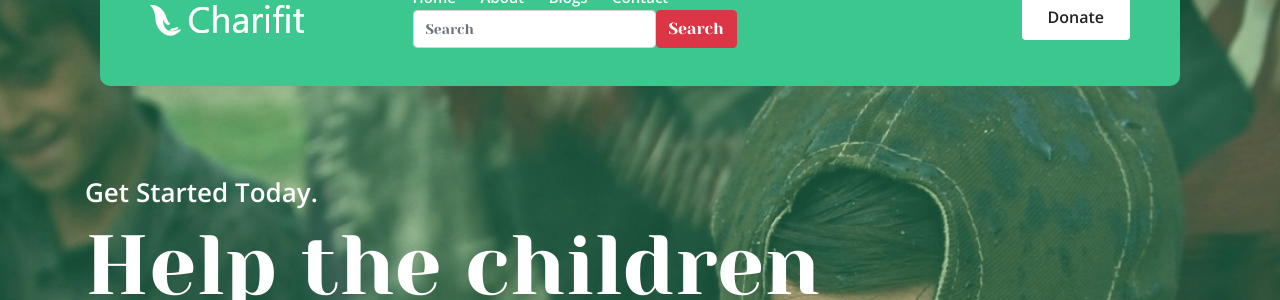
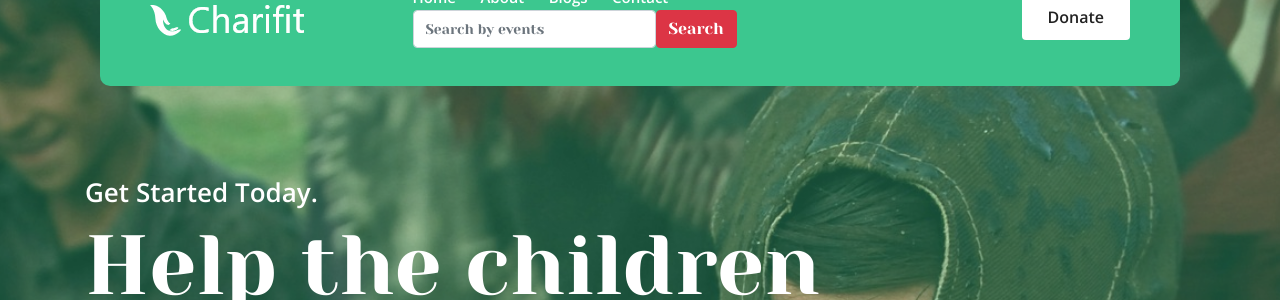
Before and after one commit to shaonmohammad/Charity_Donation_Platform, a Django app: page / in a window 1280 px wide. Shown: the part 121-421 px from the top of the page. Run offline with Django 4.2, Linux system fonts and the light colour scheme; some libraries are stand-ins or nearby versions.

Commit message:
search completed

```diff
--- a/templates/base.html
+++ b/templates/base.html
@@ -89,7 +89,7 @@
                                         <li><a href="contact.html">Contact</a></li>
                                         <li>
                                             <form class="d-flex" action="{% url "search" %}" method="GET">
-                                                <input class="form-control me-2" type="text" placeholder="Search" aria-label="Search" name="keyword">
+                                                <input class="form-control me-2" type="text" placeholder="Search by events" aria-label="Search" name="keyword">
                                                 <button class="btn btn-danger" type="submit">Search</button>
                                             </form>
                                         </li>
```
